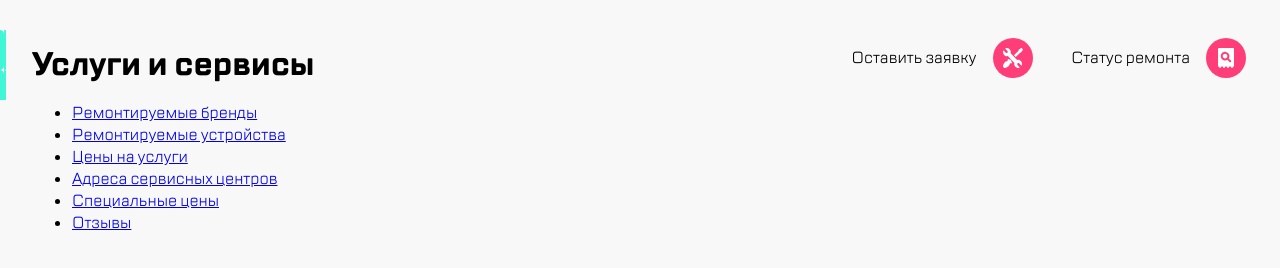
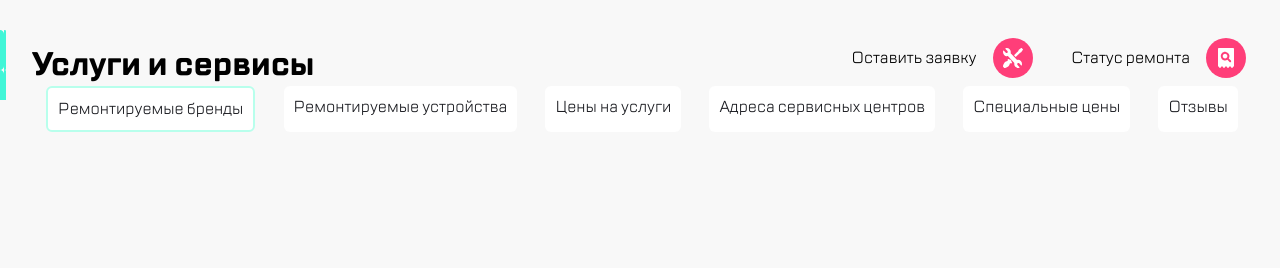
Before and after one commit to Canvas04/maket1.3, a website: page index.html in a window 1280 px wide. Drawn offline with Linux system fonts and the light colour scheme.

Commit message:
рефакторинг

```diff
--- a/css/header.css
+++ b/css/header.css
@@ -33,15 +33,17 @@
     outline-offset: none;
 }
 
-.xs__header {
-    font-size: 20px;
+.xs__head {
+    font-size: 24px;
     margin-top: 28px;
+    width: 100%;
 }
 
 @media (min-width: 320px) {
-    .xs__header {
-        font-size: 24px;
-        margin-top: 28px;
+    .xs__head {
+        font-size: 28px;
+        margin-top: 24px;
+        width: 100%;
     }
 }
 
@@ -101,10 +103,10 @@
         outline-offset: none;
     }
     .sm__header {
-        font-size: 28px;
+        margin-left: 25px;
     }
     .sm__head {
-        margin-left: 24px;
+        font-size: 28px;
         position: relative;
     }
     .sm__head::before {
--- a/css/nav.css
+++ b/css/nav.css
@@ -0,0 +1,26 @@
+.menu {
+    overflow-x: auto;
+}
+.menu__list {
+    display: flex;
+    margin: 0;
+    padding: 0;
+    list-style-type: none;
+    min-width: 1120px;
+    overflow-x: auto;
+    justify-content: space-around;
+}
+.menu__item {
+    background: #FFFFFF;
+    border-radius: 6px;
+    box-sizing: border-box;
+    padding: 10px;
+}
+.menu__item_blue {
+    border: 2px solid #B8FFEC;
+}
+.menu__link {
+    text-decoration: none;
+    color: #1B1C21;
+    font-size: 16px;
+}
```
